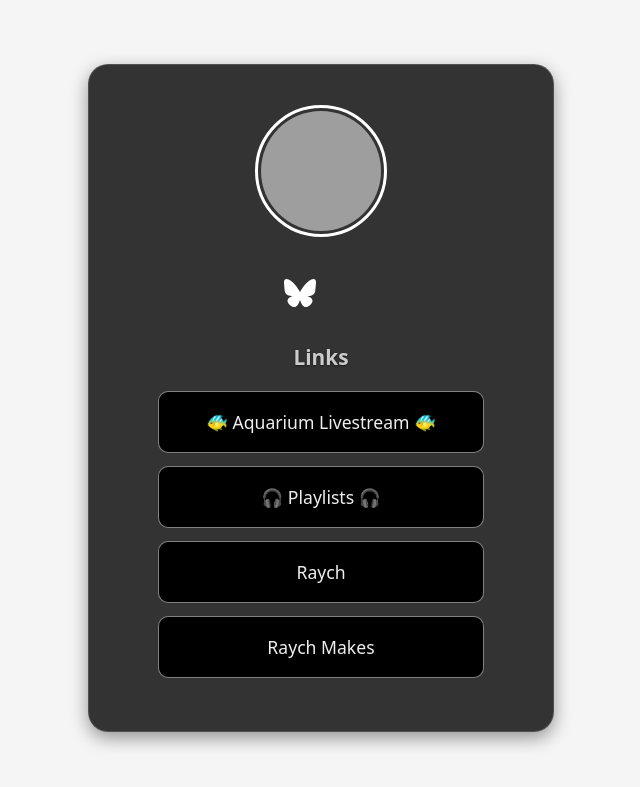
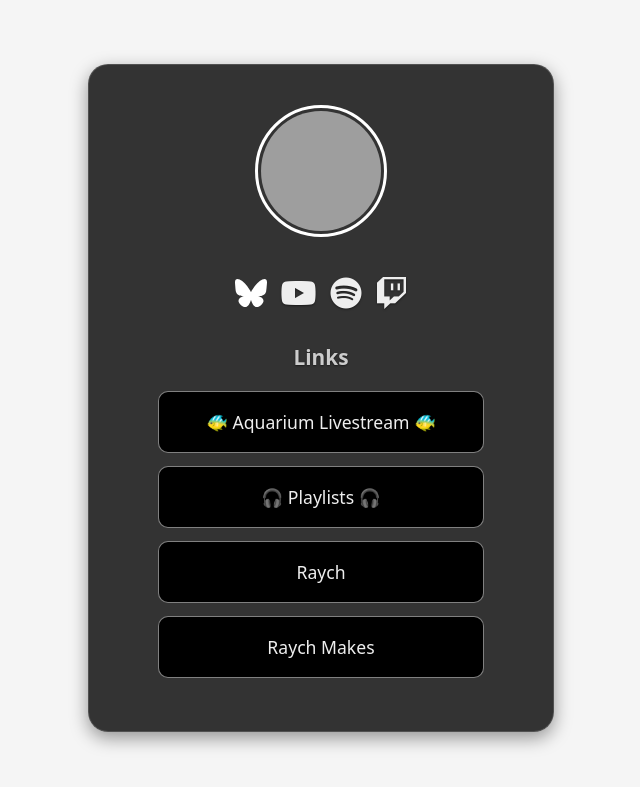
Before and after one commit to rachelsprague/turtles.raych.com, a Jekyll site: the page built from index.md, in a window 1280 px wide. Shown: the top 787 px of the page, without its empty margins (319-959 px from the left). Built offline with Jekyll 4.4.1, drawn with Linux system fonts in a browser that asks for light colours; grey boxes are pictures that could not be loaded.

Commit message:
font awesome

```diff
--- a/_layouts/default.html
+++ b/_layouts/default.html
@@ -5,6 +5,7 @@
   <title>{{ page.title }} | {{ site.title }}</title>
   <meta name="viewport" content="width=device-width, initial-scale=1">
   <link rel="stylesheet" href="/assets/css/style.css">
+  <link rel="stylesheet" href="https://cdnjs.cloudflare.com/ajax/libs/font-awesome/6.5.1/css/all.min.css" />
 </head>
 <body>
   <main>
```
